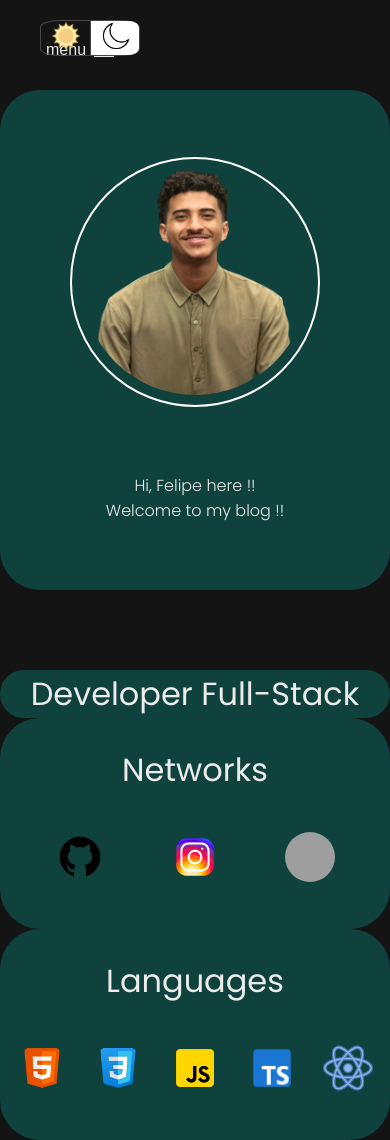
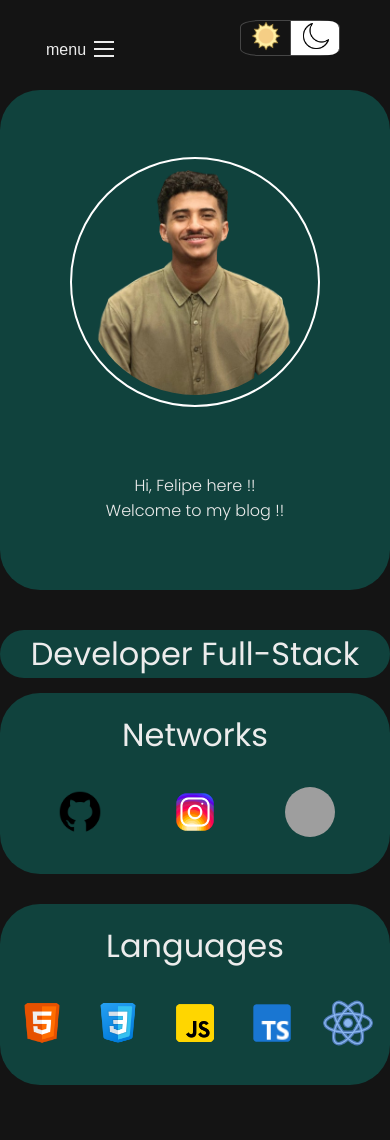
Before and after one commit to Felipesv1/My-Blog-Pessoal, a React (Create React App) app: page / in a window 390 px wide. After the commit the page ends 1100 px from the top, so only its background shows below. Built offline with nearby package versions, Linux system fonts and the light colour scheme; grey boxes are pictures that could not be loaded.

Commit message:
fix:responsive and posttion darkmode

```diff
--- a/src/DarkMode/Style.js
+++ b/src/DarkMode/Style.js
@@ -17,7 +17,7 @@ export const section_toggle_mode = styled.section`
   border-radius: 20%;
   position: absolute;
   top: 0;
-  right: 230px;
+  right: 30px;
   margin-top: 20px;
   margin-right: 20px;
 `;
--- a/src/pages/Home/Style.js
+++ b/src/pages/Home/Style.js
@@ -116,6 +116,9 @@ export const BoxTitle = styled.div`
     text-align: center;
     font-size: 2rem;
   }
+  @media screen and (min-width: 320px) and (max-width: 780px) {
+    margin-top:40px;
+  }
 
 `;
 export const BoxInfos = styled.section`
@@ -130,9 +133,10 @@ export const BoxInfos = styled.section`
 `;
 // box network --------------------------
 export const BoxIcons = styled.div`
-  width: 40%;
+  width: 90%;
   height: 50%;
   display: flex;
+  margin: 15px;
   justify-content: space-evenly;
   align-items: center;
   border-radius:40px;
@@ -140,6 +144,7 @@ export const BoxIcons = styled.div`
   background-color: ${(props) => props.theme.BoxIcons};
   @media screen and (min-width: 320px) and (max-width: 800px) {
     width: 100%;
+    margin-bottom:px;
   }
   h2 {
     color: ${(props) => props.theme.fontColor};
```
